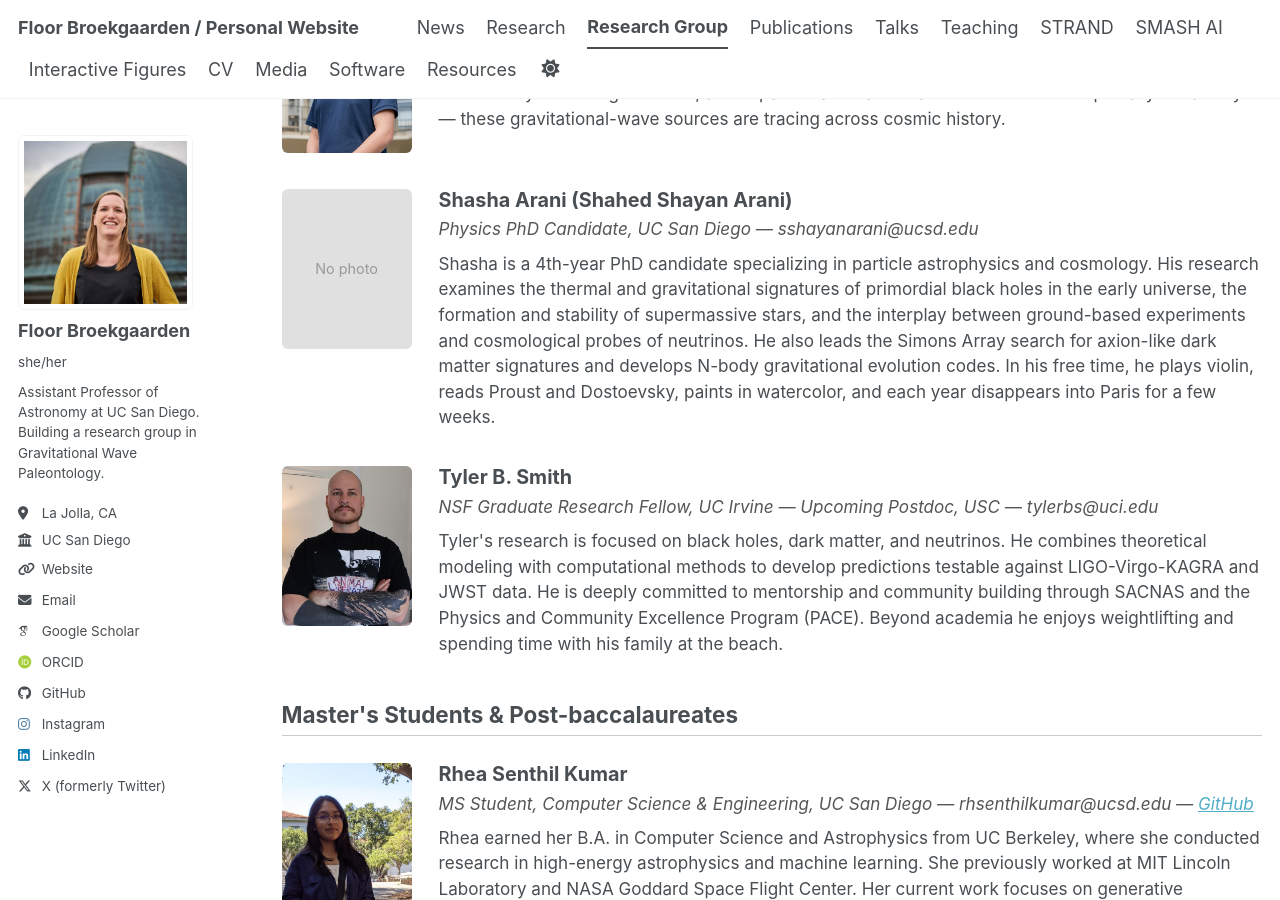
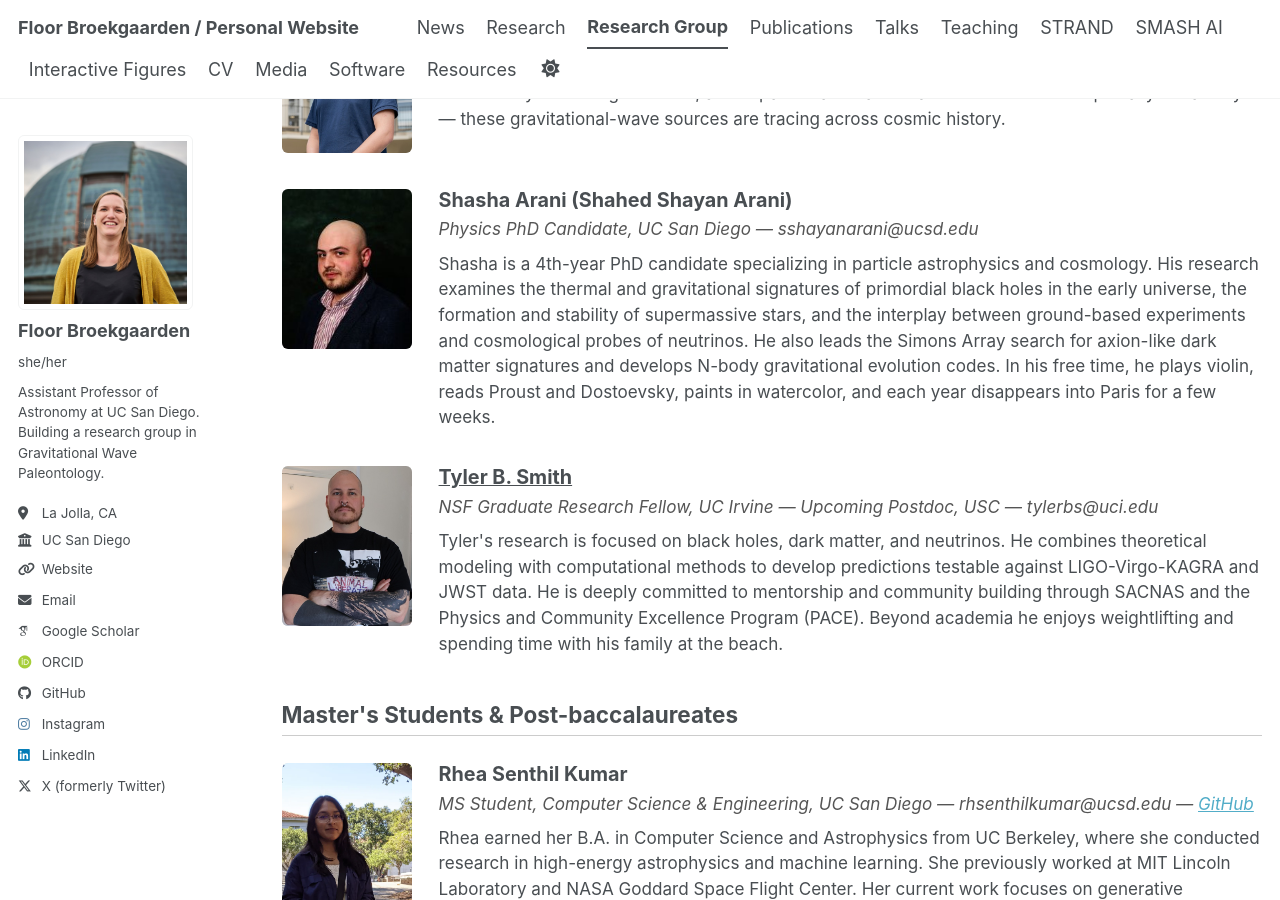
Before and after one commit to FloorBroekgaarden/FloorBroekgaarden.github.io, a Jekyll site: the page built from _pages/group.md, in a window 1280 px wide and 900 px high, scrolled down 2556 px. Built offline with Jekyll 4.4.1, drawn with Linux system fonts in a browser that asks for light colours; some web fonts are replaced; a script bundle is joined from its source files by our own code; library files that are not in the unit come from our copies.

Commit message:
update website images

```diff
--- a/_pages/group.md
+++ b/_pages/group.md
@@ -127,7 +127,7 @@
 </div>
 
 <div class="member-card">
-  <img src="/files/shasha-arani.jpg" alt="Shasha Arani" class="member-photo" onerror="this.style.display='none';this.nextElementSibling.style.display='flex';">
+  <img src="/images/shasha-arani.png" alt="Shasha Arani" class="member-photo" onerror="this.style.display='none';this.nextElementSibling.style.display='flex';">
   <div class="member-photo-placeholder" style="display:none;">No photo</div>
   <div class="member-info">
     <h3>Shasha Arani (Shahed Shayan Arani)</h3>
@@ -140,7 +140,7 @@
   <img src="/images/group/tyler-smith.jpg" alt="Tyler B. Smith" class="member-photo" onerror="this.style.display='none';this.nextElementSibling.style.display='flex';">
   <div class="member-photo-placeholder" style="display:none;">No photo</div>
   <div class="member-info">
-    <h3>Tyler B. Smith</h3>
+    <h3><a href="https://tylerbs.github.io/" style="color:inherit;">Tyler B. Smith</a></h3>
     <p class="role">NSF Graduate Research Fellow, UC Irvine &mdash; Upcoming Postdoc, USC &mdash; tylerbs@uci.edu</p>
     <p>Tyler's research is focused on black holes, dark matter, and neutrinos. He combines theoretical modeling with computational methods to develop predictions testable against LIGO-Virgo-KAGRA and JWST data. He is deeply committed to mentorship and community building through SACNAS and the Physics and Community Excellence Program (PACE). Beyond academia he enjoys weightlifting and spending time with his family at the beach.</p>
   </div>
@@ -392,7 +392,8 @@
 </div>
 
 <div class="member-card">
-  <div class="member-photo-placeholder">No photo</div>
+  <img src="/images/alexis-vazquez.png" alt="Alexis Vazquez" class="member-photo" onerror="this.style.display='none';this.nextElementSibling.style.display='flex';">
+  <div class="member-photo-placeholder" style="display:none;">No photo</div>
   <div class="member-info">
     <h3>Alexis Vazquez</h3>
     <p class="role">CalBridge Fellow, Undergraduate (Astronomy), UC San Diego</p>
```
Also changed, not shown: images/alexis-vazquez.png (added), images/shasha-arani.png (added), 1 other file.
